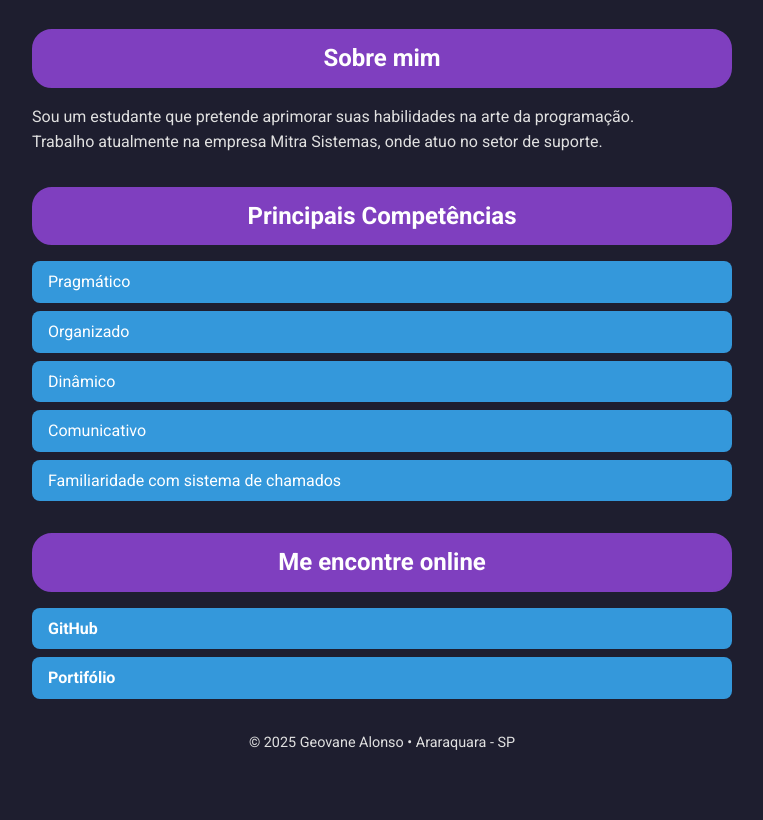
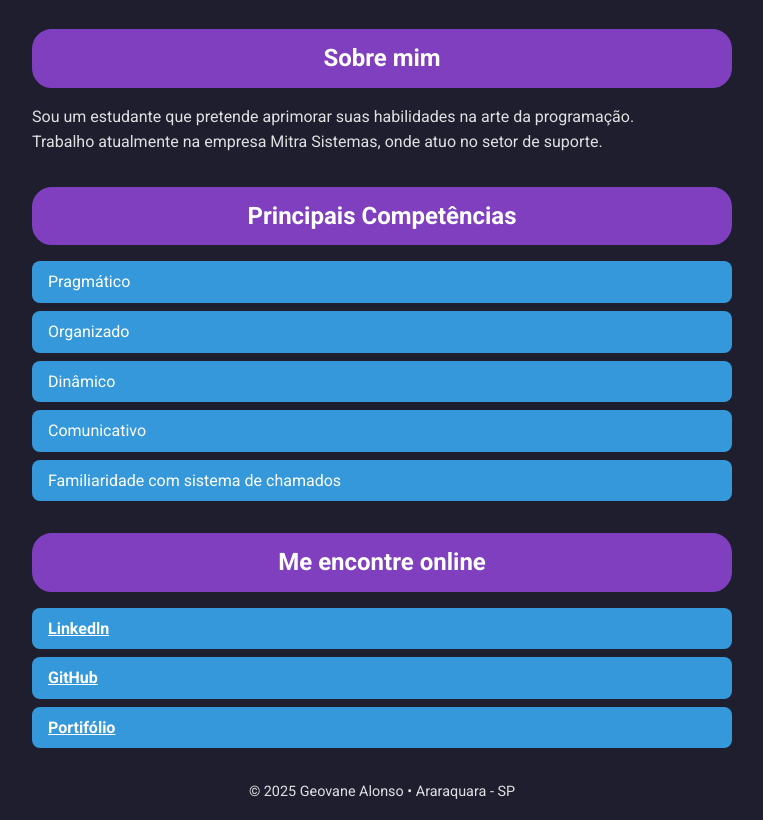
Before and after one commit to AlonsoGeovane/portfolio, a plain HTML site: page index.html in a window 1280 px wide. Shown: the part 239-1059 px from the top of the page, without its empty margins (258-1021 px from the left). Before the commit the page ends 1009 px from the top, so only its background shows below. Drawn offline with Linux system fonts and the light colour scheme.

Commit message:
Detalhes adicionais

```diff
--- a/index.html
+++ b/index.html
@@ -39,13 +39,10 @@
     </section>
     <section class="links">
       <h2 class="online">Me encontre online</h2>
-      <ul>
-        <li>
-          <a href="https://github.com/AlonsoGeovane" target="_blank">GitHub</a>
-        </li>
-        <li>
-          <a href="https://github.com/AlonsoGeovane/portifolio" target="_blank">Portifólio</a>
-        </li>
+      <ul class="links2">
+        <li><a href="https://www.linkedin.com/in/geovane-handrius-alonso-881b75237/" target="_blank">Linkedln</a></li>
+        <li><a href="https://github.com/AlonsoGeovane" target="_blank">GitHub</a></li>
+        <li><a href="https://github.com/AlonsoGeovane/portifolio" target="_blank">Portifólio</a></li>
       </ul>
     </section>
   </main>
--- a/style.css
+++ b/style.css
@@ -96,6 +96,26 @@ ul li {
   margin: 0.5rem 0;
 }
 
+.links2 li {
+  background: var(--borda);
+  color: var(branco);
+  padding: 0.5rem 1rem;
+  font-weight: bold;
+  text-decoration: underline;
+  border-radius: 8px;
+  margin: 0.5rem 0;
+  transition: background-color 0.3s ease; font-size: 0.3s ease;
+}
+
+.links2 li a {
+  display: block;
+}
+
+.links2 li:hover{
+  background-color: var(--secundaria);
+  font-size: 1.3rem;
+}
+
 ul li a {
   color: var(--branco);
   text-decoration: none;
```
